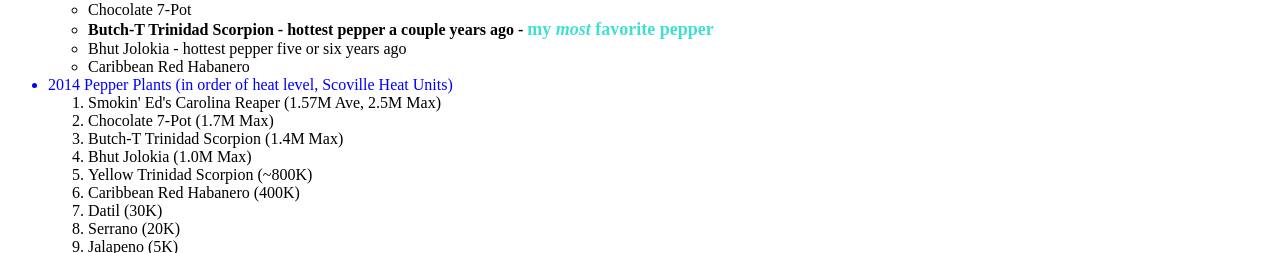
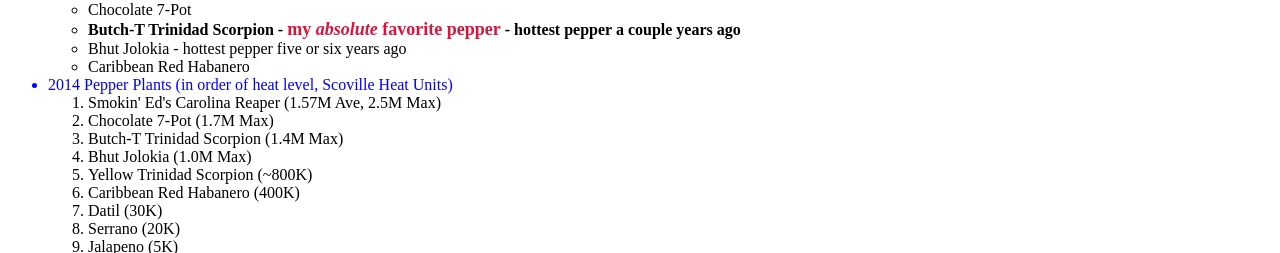
Before and after one commit to andersenwc/andersenwc.github.io, a plain HTML site: page profile.html in a window 1280 px wide. Shown: the part 812-1065 px from the top of the page. Drawn offline with Linux system fonts and the light colour scheme.

Commit message:
Update profile.html

```diff
--- a/profile.html
+++ b/profile.html
@@ -16,7 +16,7 @@
 	            <li>Smokin' Ed's Carolina Reaper - the <strong><em><scan style="color:red; font-size:18px">hottest</scan></em></strong> pepper in the world!</li>
 	            <img src="https://scontent-a-lax.xx.fbcdn.net/hphotos-xap1/v/t1.0-9/p417x417/10629599_855948001083040_5782366487825150769_n.jpg?oh=326f5409d182c0b36ffa0c3990dbd975&oe=54CB8724" />
 	    		<li>Chocolate 7-Pot</li>
-	            <li><strong>Butch-T Trinidad Scorpion - hottest pepper a couple years ago - <scan style="color:turquoise; font-size:18px">my <em>most</em> favorite pepper</scan></strong></li>
+	            <li><strong>Butch-T Trinidad Scorpion - <scan style="color:crimson; font-size:18px">my <em>absolute</em> favorite pepper</scan> - hottest pepper a couple years ago</strong></li>
 	            <li>Bhut Jolokia - hottest pepper five or six years ago</li>
 	            <li>Caribbean Red Habanero</li>
 	         </ul>
```
